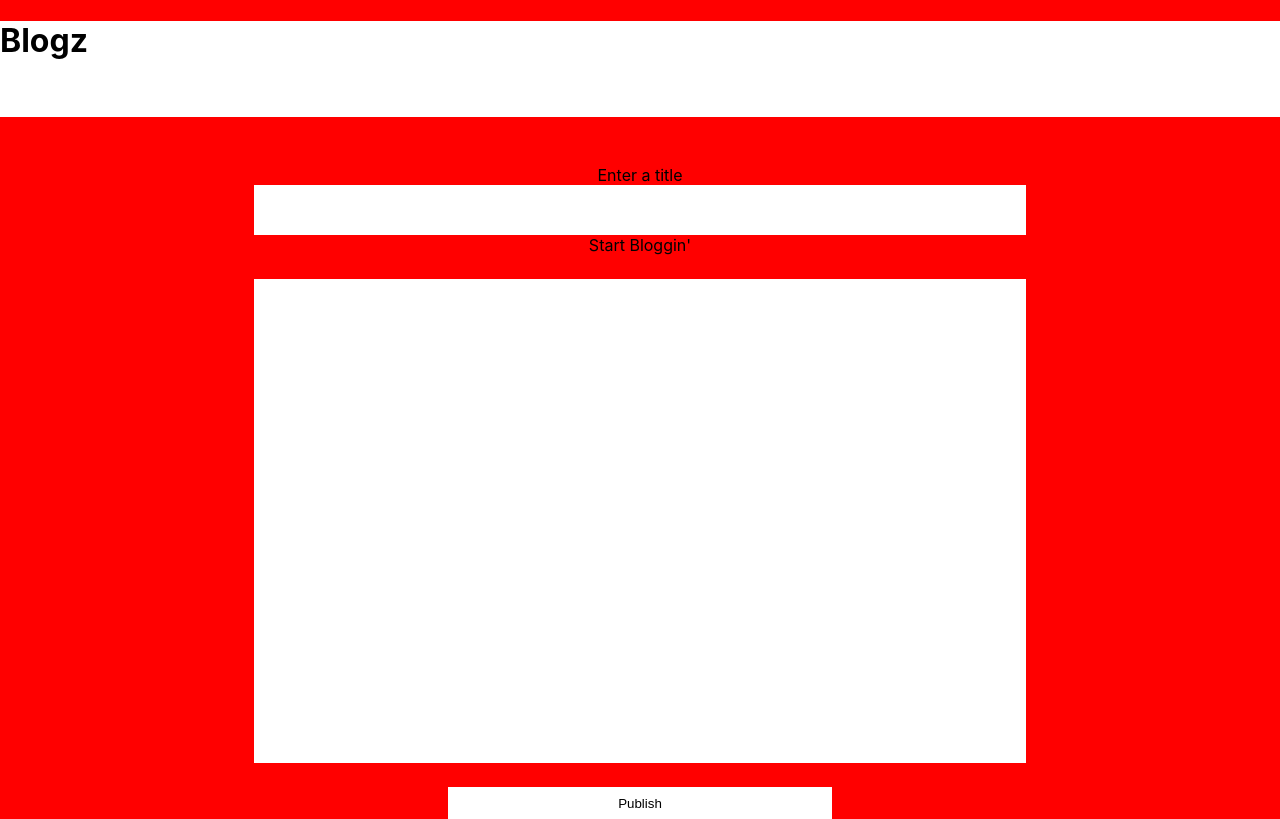
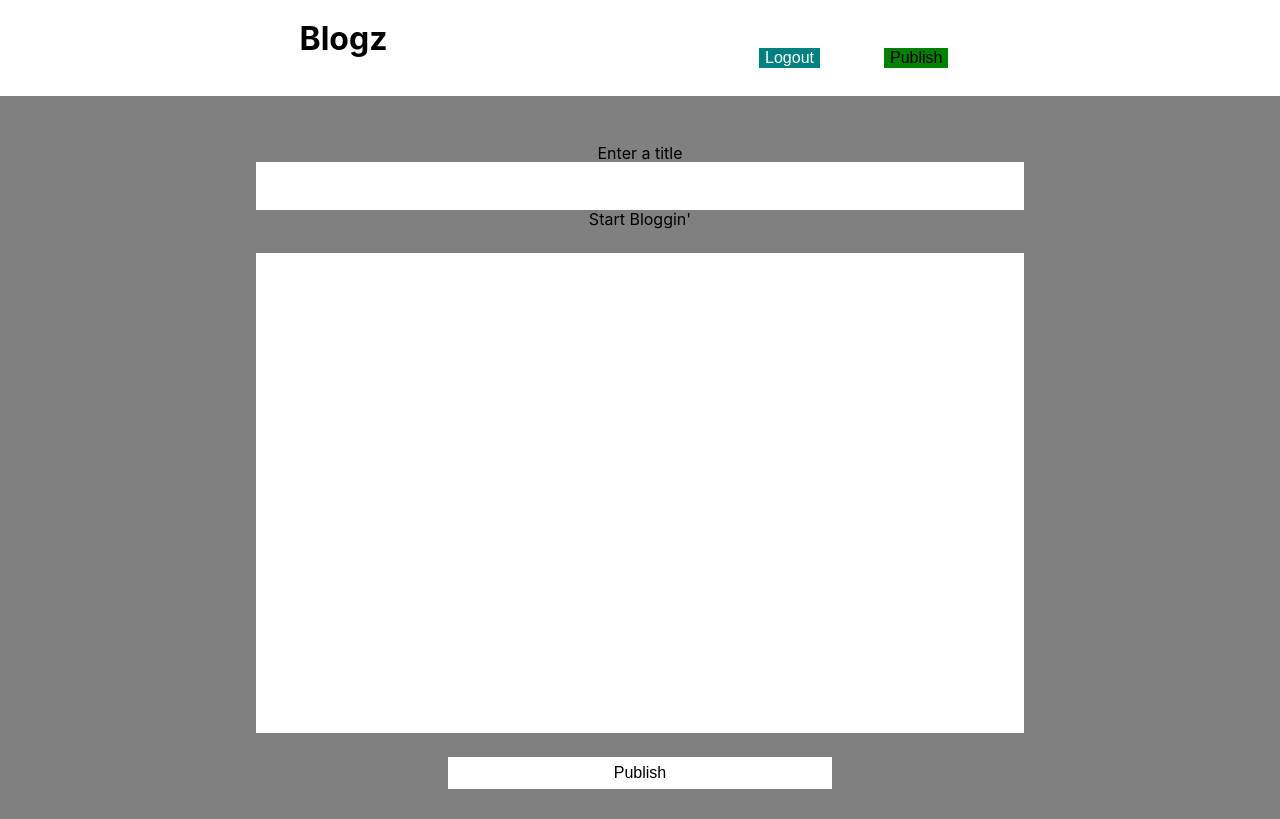
Before and after one commit to danielnoo/Blogz, a React (Create React App) app: page / in a window 1280 px wide. Built offline with nearby package versions, Linux system fonts and the light colour scheme.

Commit message:
created Nav component and placed in header, some styling, funnelled sass imports to App.scss, then to index

```diff
--- a/src/components/App.js
+++ b/src/components/App.js
@@ -1,14 +1,19 @@
+import {useState} from 'react';
 import Publish from './Publish';
+import Nav from './Nav';
 import '../styles/App.scss';
 import firebaseApp from '../firebase'
 
 function App() {
   console.log(firebaseApp)
+  const [displayRecentPosts, setDisplayRecentPosts] = useState(false);
+  const [displayPublish, setDisplayPublish] = useState(true);
 
   return (
     <div>
       <header>
         <h1>Blogz</h1>
+        <Nav />
       </header>
       <main>
         <Publish />
--- a/src/components/Nav.js
+++ b/src/components/Nav.js
@@ -1,9 +1,19 @@
 
 
-const Nav = () => {
+const Nav = ({loggedIn}) => {
 
+  // pass Nav info on whether or not user is logged in and conditionally render the login button as logout
 
   return(
-    //return login/out plus a big publish button
+    <nav>
+      <ul>
+        <li>{
+          loggedIn ? <button className="log-button">Login</button> : <button className="log-button">Logout</button>
+          }</li>
+        <li><button className="publish-button">Publish</button></li>
+      </ul>
+    </nav>
   )
 }
+
+export default Nav
--- a/src/index.scss
+++ b/src/index.scss
@@ -7,7 +7,7 @@ body {
     sans-serif;
   -webkit-font-smoothing: antialiased;
   -moz-osx-font-smoothing: grayscale;
-  background-color: $primaryBgc;
+  background-color: gray;
 
 }
 
--- a/src/styles/App.scss
+++ b/src/styles/App.scss
@@ -1,6 +1,37 @@
+@import './normalize.scss';
+@import './Publish.scss';
+@import './variables.scss';
+
+
+
+
 header {
   height: 6rem;
   background-color: white;
+  display: flex;
+  justify-content: space-evenly;
+
+  nav ul {
+    display: flex;
+
+    li {
+      padding: 2rem;
+      list-style-type: none;
+
+      .publish-button {
+        background-color: green;
+        border: none;
+        cursor: pointer;
+      }
+
+      .log-button {
+        border: none;
+        color: white;
+        background-color: teal;
+        cursor: pointer;
+      }
+    }
+  }
 }
 
 main {
```
Also changed, not shown: src/components/RecentPosts.js (added).
